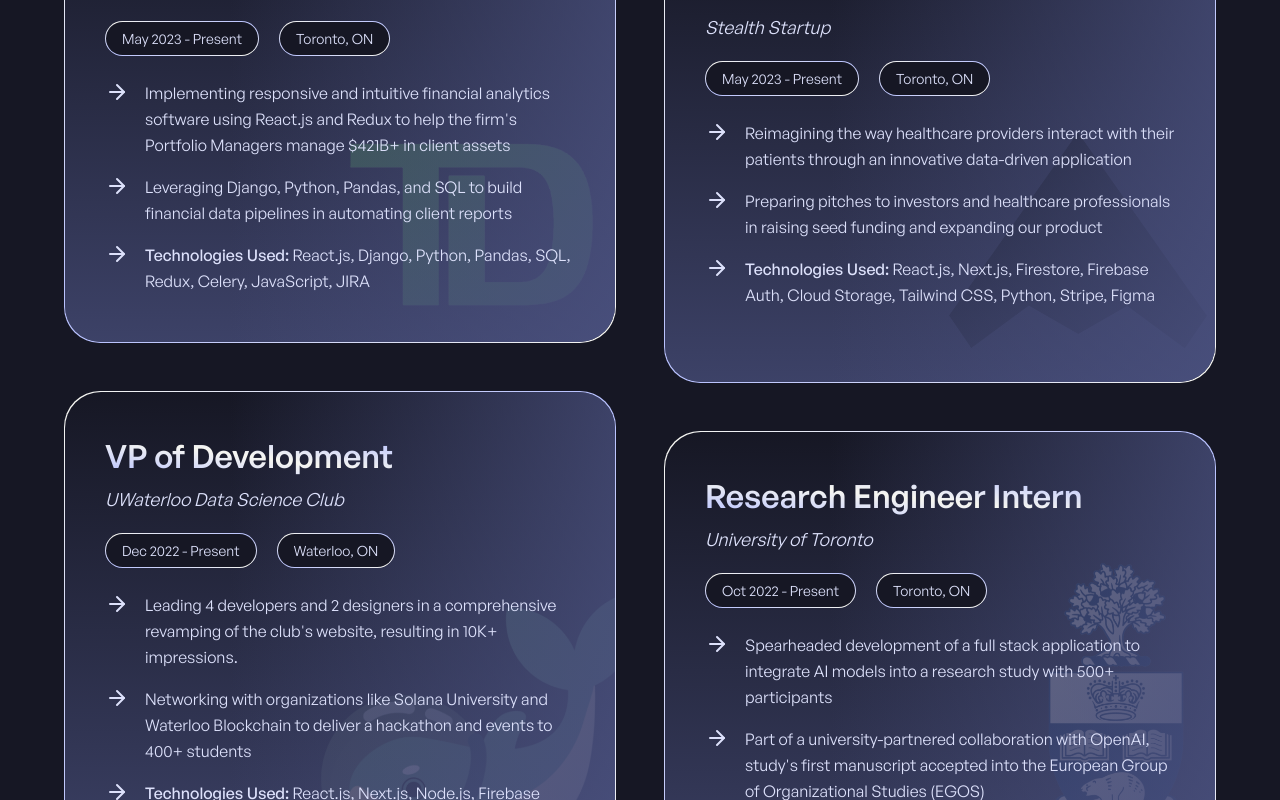
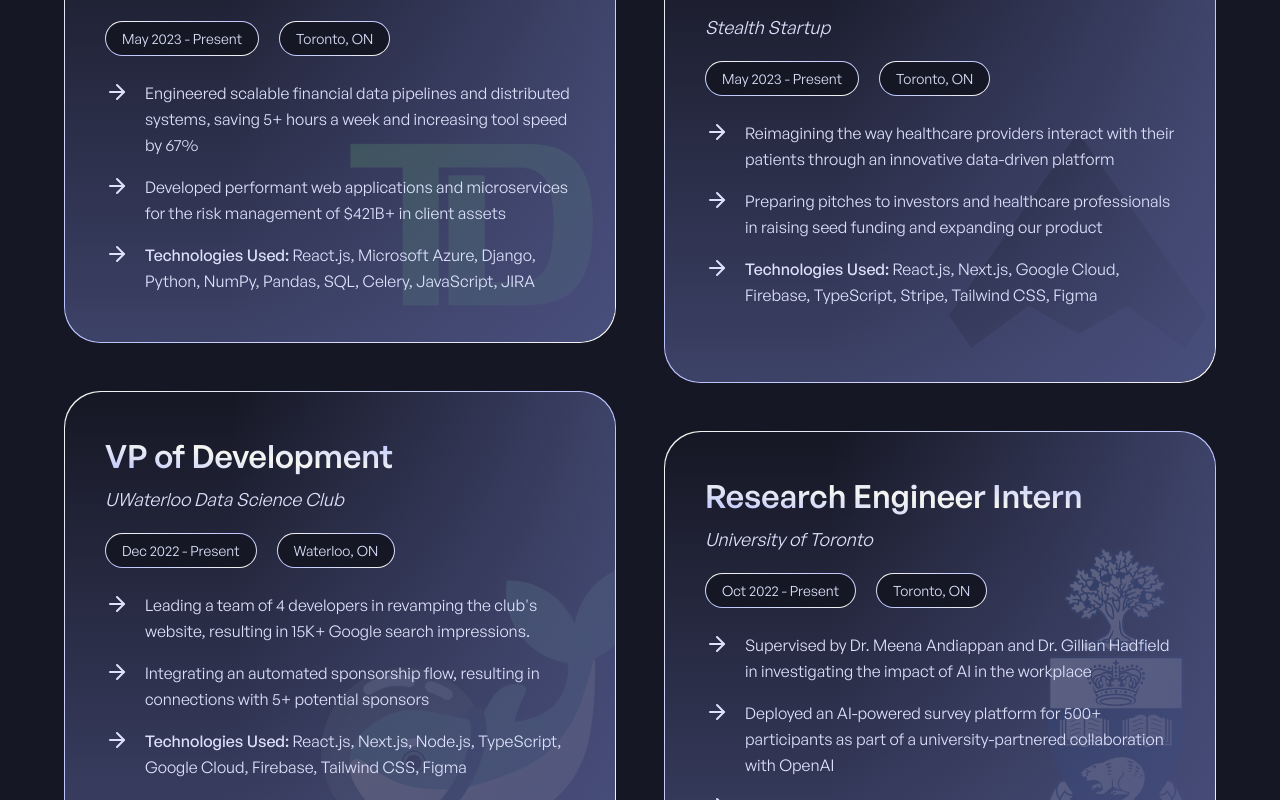
Before and after one commit to qiaoandrew/personal-website, a Next.js app: page / in a window 1280 px wide. Shown: the part 1960-2760 px from the top of the page. Built offline with nearby package versions, Linux system fonts and the light colour scheme.

Commit message:
add new resume and update experience copy

```diff
--- a/components/cards/ExperienceCard.tsx
+++ b/components/cards/ExperienceCard.tsx
@@ -55,12 +55,11 @@
           {experience.description.map((point, i) => (
             <Fragment key={`point-${i}`}>
               <ArrowRight
-                size={24}
                 color={theme === 'light' ? COLORS.purple5 : COLORS.purple2}
-                className='transition-300'
+                className='transition-300 w-4 xs:w-5 xl:w-6'
               />
               <p
-                className='transition-300 text-sm leading-normal text-black dark:text-purple2 xs:text-md sm:hidden md:block md:text-sm xl:hidden'
+                className='transition-300 mt-0.5 text-sm leading-normal text-black dark:text-purple2 xs:text-md sm:hidden md:block md:text-sm xl:hidden'
                 dangerouslySetInnerHTML={{ __html: point.sm }}
               />
               <p
--- a/constants/experiences.ts
+++ b/constants/experiences.ts
@@ -15,16 +15,16 @@
     logo: tdLogo,
     description: [
       {
-        lg: "Implementing responsive and intuitive financial analytics software using React.js and Redux to help the firm's Portfolio Managers manage $421B+ in client assets",
-        sm: 'Implementing financial analytics software using React.js and Redux in aiding Portfolio Managers',
+        lg: 'Engineered scalable financial data pipelines and distributed systems, saving 5+ hours a week and increasing tool speed by 67%',
+        sm: 'Engineered scalable financial data pipelines and distributed systems',
       },
       {
-        lg: 'Leveraging Django, Python, Pandas, and SQL to build financial data pipelines in automating client reports',
-        sm: 'Building data pipelines and automating client reports using Django, Python, Pandas, and SQL',
+        lg: 'Developed performant web applications and microservices for the risk management of $421B+ in client assets',
+        sm: 'Developed performant web applications for the risk management of $421B+ in assets',
       },
       {
-        lg: '<span class="font-medium">Technologies Used:</span> React.js, Django, Python, Pandas, SQL, Redux, Celery, JavaScript, JIRA',
-        sm: '<span class="font-medium">Technologies Used:</span> React.js, Django, Python, Pandas, SQL, Redux, Celery, JavaScript, JIRA',
+        lg: '<span class="font-medium">Technologies Used:</span> React.js, Microsoft Azure, Django, Python, NumPy, Pandas, SQL, Celery, JavaScript, JIRA',
+        sm: '<span class="font-medium">Technologies Used:</span> React.js, Microsoft Azure, Django, Python, SQL, JavaScript',
       },
     ],
   },
@@ -37,16 +37,16 @@
     logo: stealthLogo,
     description: [
       {
-        lg: 'Reimagining the way healthcare providers interact with their patients through an innovative data-driven application',
-        sm: 'Reimaging doctor and patient interactions through an innovative data-driven application',
+        lg: 'Reimagining the way healthcare providers interact with their patients through an innovative data-driven platform',
+        sm: 'Reimaging doctor-patient interaction through an innovative data-driven platform',
       },
       {
         lg: 'Preparing pitches to investors and healthcare professionals in raising seed funding and expanding our product',
         sm: 'Preparing investor pitches and raising seed funding to expand our product',
       },
       {
-        lg: '<span class="font-medium">Technologies Used:</span> React.js, Next.js, Firestore, Firebase Auth, Cloud Storage, Tailwind CSS, Python, Stripe, Figma',
-        sm: '<span class="font-medium">Technologies Used:</span> React.js, Next.js, Firebase, Tailwind CSS, Python, Stripe, Figma',
+        lg: '<span class="font-medium">Technologies Used:</span> React.js, Next.js, Google Cloud, Firebase, TypeScript, Stripe, Tailwind CSS, Figma',
+        sm: '<span class="font-medium">Technologies Used:</span> React.js, Next.js, Googld Cloud, TypeScript, Stripe',
       },
     ],
   },
@@ -59,16 +59,16 @@
     logo: uwdscLogo,
     description: [
       {
-        lg: "Leading 4 developers and 2 designers in a comprehensive revamping of the club's website, resulting in 10K+ impressions.",
-        sm: 'Leading a team in revamping the club website, resulting in 10K+ impressions',
+        lg: "Leading a team of 4 developers in revamping the club's website, resulting in 15K+ Google search impressions.",
+        sm: 'Leading a team in revamping the club website, resulting in 15K+ impressions',
       },
       {
-        lg: 'Networking with organizations like Solana University and Waterloo Blockchain to deliver a hackathon and events to 400+ students',
-        sm: 'Networking with organizations in delivering a hackathon and events to 400+ students',
+        lg: 'Integrating an automated sponsorship flow, resulting in connections with 5+ potential sponsors',
+        sm: 'Integrating an automated sponsorship flow, connecting with 5+ potential sponsors',
       },
       {
-        lg: '<span class="font-medium">Technologies Used:</span> React.js, Next.js, Node.js, Firebase Auth, Realtime Database, Tailwind CSS, Figma',
-        sm: '<span class="font-medium">Technologies Used:</span> React.js, Next.js, Node.js, Firebase Auth, Realtime Database, Tailwind CSS, Figma',
+        lg: '<span class="font-medium">Technologies Used:</span> React.js, Next.js, Node.js, TypeScript, Google Cloud, Firebase, Tailwind CSS, Figma',
+        sm: '<span class="font-medium">Technologies Used:</span> React.js, Next.js, Node.js, TypeScript, Google Cloud, Firebase',
       },
     ],
   },
@@ -81,16 +81,16 @@
     logo: uoftLogo,
     description: [
       {
-        lg: 'Spearheaded development of a full stack application to integrate AI models into a research study with 500+ participants',
-        sm: 'Developed a full stack application integrating AI models into a study with 500+ participants',
+        lg: 'Supervised by Dr. Meena Andiappan and Dr. Gillian Hadfield in investigating the impact of AI in the workplace',
+        sm: 'Supervised by Dr. Meena Andiappan in studying the impact of AI in the workplace',
       },
       {
-        lg: "Part of a university-partnered collaboration with OpenAI, study's first manuscript accepted into the European Group of Organizational Studies (EGOS)",
-        sm: 'Part of a university-partnered collaboration with OpenAI',
+        lg: 'Deployed an AI-powered survey platform for 500+ participants as part of a university-partnered collaboration with OpenAI',
+        sm: 'Deployed an AI platform for 500+ users as part of a partnered study with OpenAI',
       },
       {
-        lg: '<span class="font-medium">Technologies Used:</span> OpenAI API, React.js, Next.js, Firebase, Tailwind CSS, Figma',
-        sm: '<span class="font-medium">Technologies Used:</span> OpenAI API, React.js, Next.js, Firebase, Tailwind CSS, Figma',
+        lg: '<span class="font-medium">Technologies Used:</span> OpenAI API, React.js, Next.js, Google Cloud, Firebase, Tailwind CSS, Figma',
+        sm: '<span class="font-medium">Technologies Used:</span> OpenAI API, React.js, Next.js, Google Cloud, Firebase',
       },
     ],
   },
```
Also changed, not shown: 1 other file (tests, documents, lock files or other folders).
